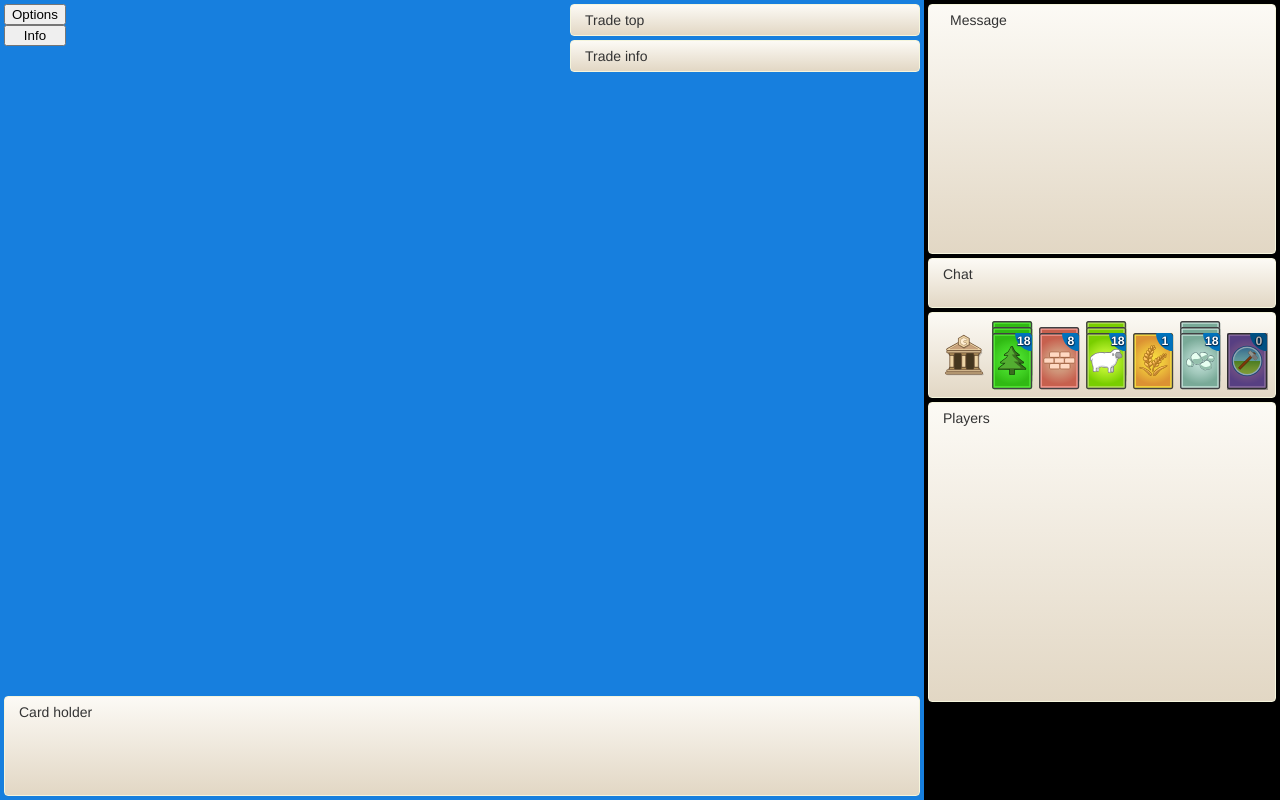
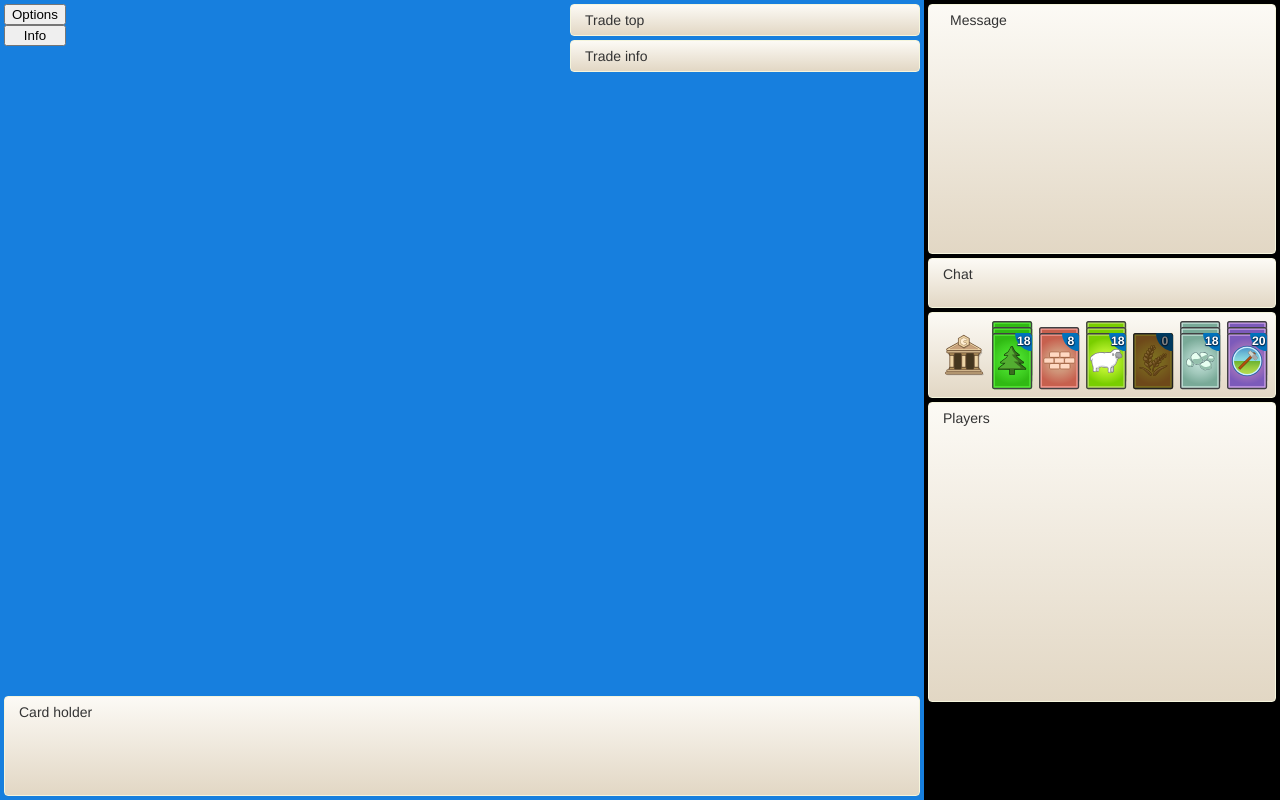
Before and after one commit to Josedn/woodsheep-ui, a Preact app: page / in a window 1280 px wide. Built offline with nearby package versions, Linux system fonts and the light colour scheme.

Commit message:
Use filter and remove css after

```diff
--- a/src/app.scss
+++ b/src/app.scss
@@ -94,13 +94,13 @@ body {
     position: absolute;
     top: 0;
     left: 0;
-    padding-bottom: .25em;
+    padding-bottom: 0.25em;
     width: 100%;
 }
 
 .game-feed-message {
-    border-radius: .25em;
-    padding: 0 .5em;
+    border-radius: 0.25em;
+    padding: 0 0.5em;
     word-break: break-word;
     // Check below ??
     opacity: 1;
@@ -148,15 +148,11 @@ body {
     width: 41px;
     height: 57px;
     position: relative;
-    margin-top: -51px
+    margin-top: -51px;
 }
 
-.game-controls__card-container--empty::after {
-    content: '';
-    position: absolute;
-    inset: 0;
-    background: rgba(0,0,0,0.3);
-    pointer-events: none;
+.game-controls__card-container--empty {
+    filter: brightness(0.5);
 }
 
 .game-controls__card {
--- a/src/ui/GameUI.tsx
+++ b/src/ui/GameUI.tsx
@@ -40,9 +40,9 @@ const generateBank = () => {
                 {generateCardStack(18, cardLumber)}
                 {generateCardStack(8, cardBrick)}
                 {generateCardStack(18, cardWool)}
-                {generateCardStack(1, cardGrain)}
+                {generateCardStack(0, cardGrain)}
                 {generateCardStack(18, cardOre)}
-                {generateCardStack(0, cardDevelopment)}
+                {generateCardStack(20, cardDevelopment)}
             </div>
         </div>
     );
@@ -54,9 +54,7 @@ const generateLog = () => {
             <div className="game-controls__log-container">
                 <div className="game-controls__log-scroller">
                     <div className="game-controls__log-item">
-                        <div className="game-feed-message">
-                            Message
-                        </div>
+                        <div className="game-feed-message">Message</div>
                     </div>
                 </div>
             </div>
```
